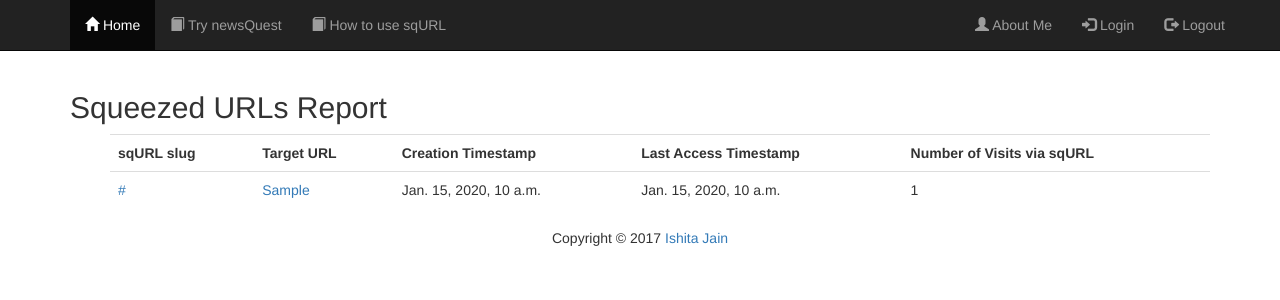
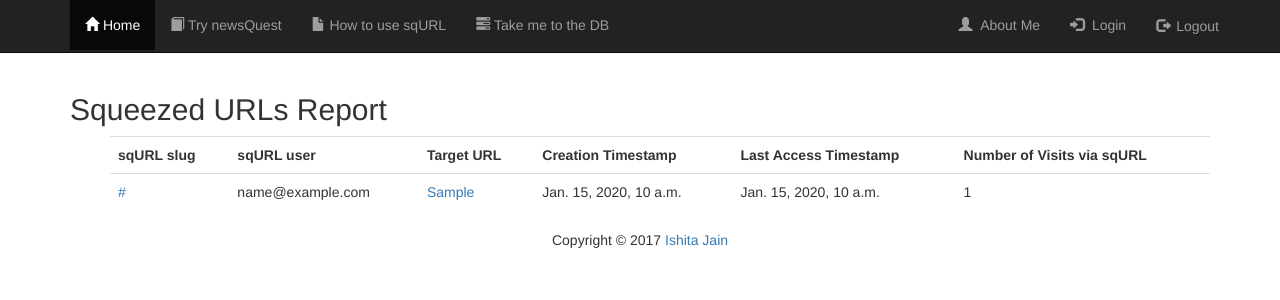
Before and after one commit to ishitaj/sq-URL, a Django app: page /db in a window 1280 px wide. Shown: the top 300 px of the page. Run offline with Django 3.2, Linux system fonts and the light colour scheme; tables that the repository leaves empty hold one stand-in row (values such as "Sample post"); some libraries are stand-ins or nearby versions.

Commit message:
Implementing linking of user with squrl

```diff
--- a/mysite/urls.py
+++ b/mysite/urls.py
@@ -12,6 +12,6 @@ from django.conf.urls.static import static
 
 urlpatterns = [
     url(r'^', include('squrl.urls')),
-    url("^soc/", include("social.apps.django_app.urls", namespace="social")),
+    url("^soc/", include("social_django.urls", namespace="social")),
     url(r'^adm/', include(admin.site.urls)),
 ] + static(settings.STATIC_URL, document_root=settings.STATIC_ROOT)
--- a/squrl/models.py
+++ b/squrl/models.py
@@ -1,5 +1,7 @@
 from django.db import models
+from django.contrib.auth.models import User
 from django.template.defaultfilters import slugify
+
 
 # URL model to create database to store the shortened urls
 class Squrls(models.Model):
@@ -9,6 +11,7 @@ class Squrls(models.Model):
     squrl_id = models.AutoField(primary_key=True)
     squrl = models.SlugField(max_length=50, unique=True)
     target = models.URLField(max_length=2000, unique=True)
+    squrl_user = models.ForeignKey(User)
     creation_date = models.DateTimeField(auto_now_add=True)
     access_date = models.DateTimeField(auto_now=True)
     visits = models.IntegerField(default=0)
--- a/squrl/templates/base.html
+++ b/squrl/templates/base.html
@@ -43,7 +43,10 @@
     .jumbotron .squrl-logo img {
         max-width: 100%
     }
-
+    input#logout {
+        background:none;
+        border:none;
+    }
 
   </style>
 </head>
@@ -58,18 +61,26 @@
         <a href="http://ijain89.pythonanywhere.com/"><span class="glyphicon glyphicon-book"></span> Try newsQuest</a>
       </li>
       <li>
-        <a href="https://github.com/ishitaj/sq-URL"><span class="glyphicon glyphicon-book"></span> How to use sqURL</a>
+        <a href="https://github.com/ishitaj/sq-URL"><span class="glyphicon glyphicon-file"></span> How to use sqURL</a>
+      </li>
+      <li>
+        <a href="{% url 'squrl:db' %}"><span class="glyphicon glyphicon-tasks"></span> Take me to the DB</a>
       </li>
     </ul>
     <ul class="nav navbar-nav navbar-right">
       <li class="navbar-right">
-        <a href="{% url 'squrl:logout' %}"><span class="glyphicon glyphicon-log-out"></span> Logout</a>
+        <a>
+        <form action="{% url 'social:disconnect' 'google-oauth2' %}?next=/log" method="POST">
+          {% csrf_token %}
+          <span class="glyphicon glyphicon-log-out"></span><input id="logout" type="submit" value="Logout" />
+        </form>
+        </a>
       </li>
       <li class="navbar-right">
-        <a href="http://ijain89.herokuapp.com/soc/login/google-oauth2/?next=/"><span class="glyphicon glyphicon-log-in"></span> Login</a>
+        <a href="{% url 'social:begin' 'google-oauth2' %}?next={{ request.path }}"><span class="glyphicon glyphicon-log-in"></span>&nbsp;&nbsp;Login</a>
       </li>
       <li class="navbar-right">
-        <a href="http://ijain89.pythonanywhere.com/contact/"><span class="glyphicon glyphicon-user"></span> About Me</a>
+        <a href="http://ijain89.pythonanywhere.com/contact/"><span class="glyphicon glyphicon-user"></span>&nbsp;&nbsp;About Me</a>
       </li>
     </ul>
   </div>
--- a/squrl/templates/db.html
+++ b/squrl/templates/db.html
@@ -13,6 +13,7 @@
     <table align="center" class="table">
       <tr>
           <th>sqURL slug</th>
+          <th>sqURL user</th>
           <th>Target URL</th>
           <th>Creation Timestamp</th>
           <th>Last Access Timestamp</th>
@@ -21,6 +22,7 @@
       {% for item in squrls %}
       <tr>
           <td><a href="{{ BASE_SITE }}{{ item.squrl }}">{{ item.squrl }}</a></td>
+          <td>{{ item.squrl_user.email }}</td>
           <td><a href="{{ item.target }}">{{ item.target }}</a></td>
           <td>{{ item.creation_date }}</td>
           <td>{{ item.access_date }}</td>
--- a/squrl/templates/index.html
+++ b/squrl/templates/index.html
@@ -2,12 +2,12 @@
 {% load staticfiles %}
 
 {% block content %}
-{{ squrl }}
 <div class="jumbotron text-center">
   <div class="container">
     <a href="/" class="squrl-logo">
       <img src="{% static 'squrl-logo.png'%}">
     </a>
+    <h2>Welcome {{ user.username.upper }} to</h2>
     <h1>Project sqURL - squeezed URL</h1>
       {% if error or url or form.errors %}
       <hr>
--- a/squrl/urls.py
+++ b/squrl/urls.py
@@ -4,8 +4,8 @@ from . import views
 
 app_name = 'squrl'
 urlpatterns = [
-	url(r'^$', views.index, name='index'),
-	url(r'^log', views.logout_view, name='logout'),
+    url(r'^$', views.index, name='index'),
+    url(r'^log', views.logout_view, name='logout'),
     url(r'^api', views.api, name='api'),
     url(r'^db', views.db, name='db'),
     url(r'^(?P<slug>[-\w]{4,50})$', views.redirect, name='redirect'),
--- a/squrl/views.py
+++ b/squrl/views.py
@@ -3,6 +3,7 @@ import random, string
 
 import urllib.parse as urlparse
 
+from django.contrib.auth.models import User
 from django.contrib.auth import logout as auth_logout
 from django.urls import reverse
 from django.conf import settings
@@ -25,6 +26,7 @@ def index(request):
         form = SqurlForm(request.POST)
         slug = ''
         error = ''
+        squrl_user = request.user if request.user.id else User.objects.order_by('id')[0]
         # check whether it is valid
         if form.is_valid():
             target = form.cleaned_data['target'].strip(" ").strip("/")
@@ -45,7 +47,7 @@ def index(request):
                                 error = "Sorry, Try with a different sqURL! This is already taken!"
                         except ObjectDoesNotExist:
                             # Generate the slug and create a new object in database
-                            urlobj = Squrls(target=target, squrl=squrl)
+                            urlobj = Squrls(target=target, squrl=squrl, squrl_user=squrl_user)
                             urlobj.save()
                             slug = settings.BASE_SITE + urlobj.squrl
                             error = "This target url is being shortened now!"
@@ -53,7 +55,7 @@ def index(request):
                         # Generate the slug and create a new object in database
                         squrl_id = Squrls.objects.all().order_by('-squrl_id')[0].squrl_id
                         slug = get_slug(squrl_id)
-                        urlobj = Squrls(target=target, squrl=slug)
+                        urlobj = Squrls(target=target, squrl=slug, squrl_user=squrl_user)
                         urlobj.save()
                         slug = settings.BASE_SITE + urlobj.squrl
                         error = "This target url is being shortened now!"
@@ -77,8 +79,7 @@ def index(request):
 
 def logout_view(request):
     auth_logout(request)
-    form = SqurlForm()
-    return render(request, 'index.html', {'form': form,})
+    return HttpResponseRedirect(reverse('squrl:index'))
 
 
 @csrf_exempt
@@ -99,6 +100,7 @@ def api(request):
         slug = ''
         error = ''
         status = 200
+        squrl_user = request.user if request.user.id else User.objects.order_by('id')[0]
         # Check if the url exists by parsing and finding the scheme. It is 'http' when valid.
         if validate_target_exists(target):
             try:
@@ -117,7 +119,7 @@ def api(request):
                             status = 400
                     except ObjectDoesNotExist:
                         # Generate the slug and create a new object in database
-                        urlobj = Squrls(target=target, squrl=squrl)
+                        urlobj = Squrls(target=target, squrl=squrl, squrl_user=squrl_user)
                         urlobj.save()
                         slug = settings.BASE_SITE + urlobj.squrl
                         urlobject = urlobj
@@ -127,7 +129,7 @@ def api(request):
                     # Generate the slug and create a new object in database
                     squrl_id = Squrls.objects.all().order_by('-squrl_id')[0].squrl_id
                     slug = get_slug(squrl_id)
-                    urlobj = Squrls(target=target, squrl=slug)
+                    urlobj = Squrls(target=target, squrl=slug, squrl_user=squrl_user)
                     urlobj.save()
                     slug = settings.BASE_SITE + urlobj.squrl
                     urlobject = urlobj
@@ -137,6 +139,7 @@ def api(request):
                 if urlobject:
                     return JsonResponse({'squrl': slug,
                                          'target': urlobject.target,
+                                         'squrl_user': urlobject.squrl_user,
                                          'creation_date': urlobject.creation_date,
                                          'access_date': urlobject.access_date,
                                          'visits': urlobject.visits,
@@ -153,8 +156,10 @@ def api(request):
 
 
 def db(request):
-
-    squrls = Squrls.objects.all()
+    if request.user.id:
+        squrls = Squrls.objects.filter(squrl_user__email=request.user.email)
+    else:
+        squrls = Squrls.objects.all()
 
     return render(request, 'db.html', {'squrls': squrls,
                                        'BASE_SITE': settings.BASE_SITE})
```
Also changed, not shown: mysite/settings.py (+19 -4 lines), squrl/migrations/0003_squrls_squrl_user.py (added).
